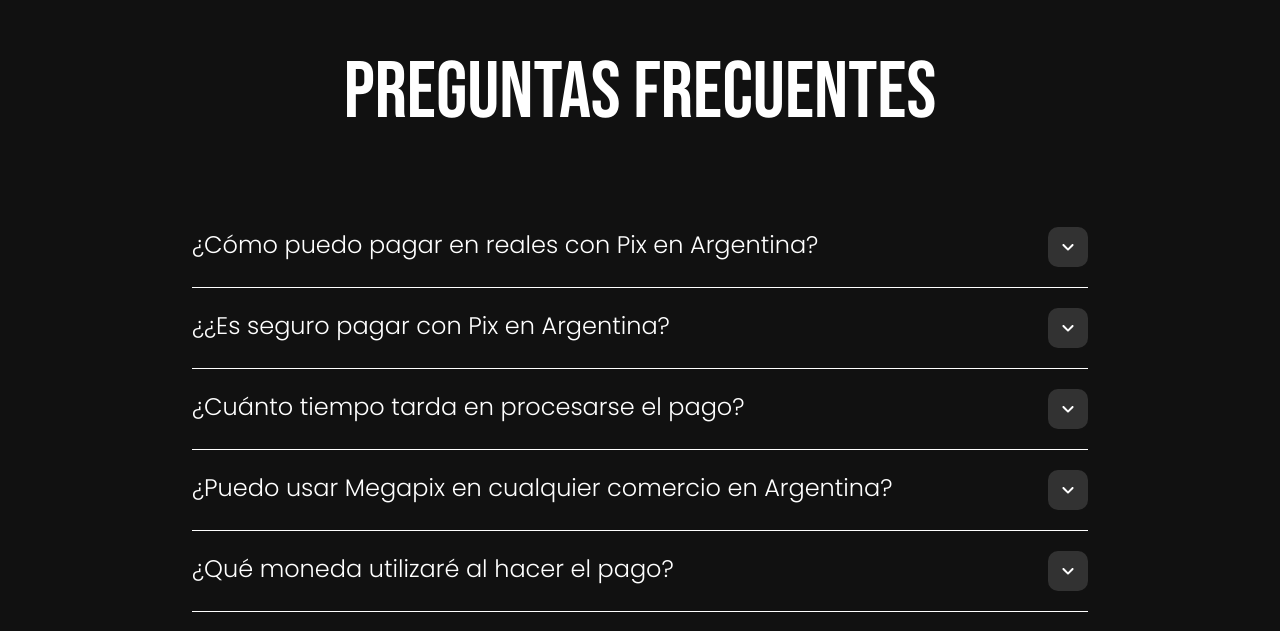
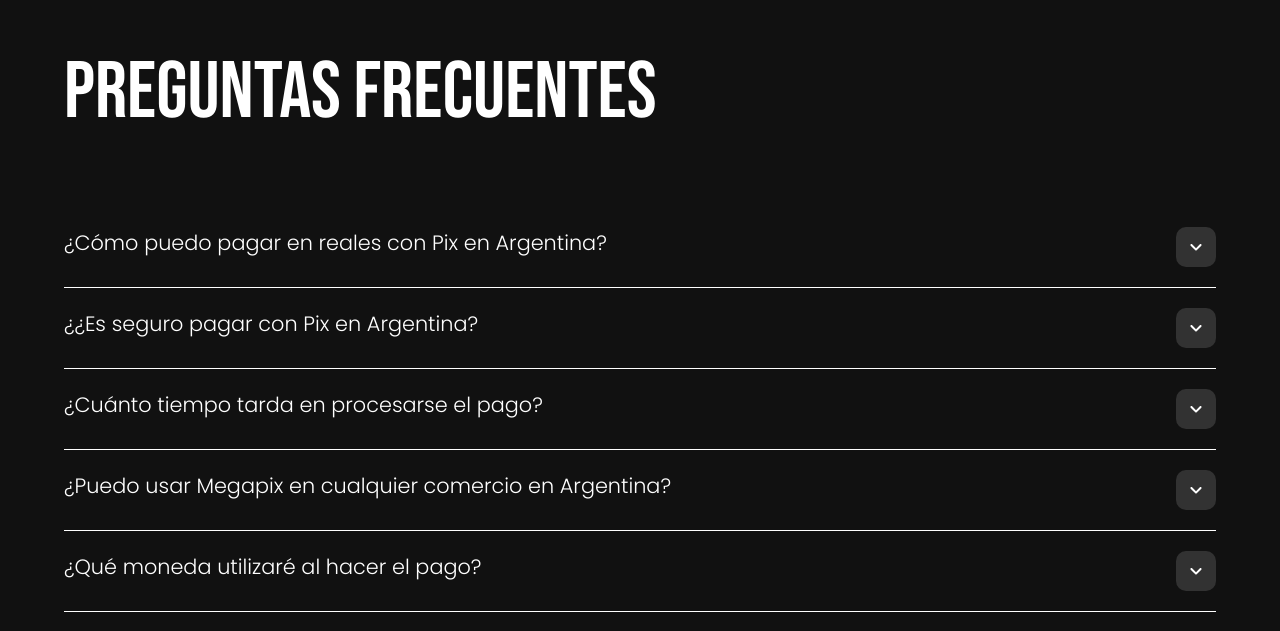
Before and after one commit to MariaBelenCaporale/Megapix, a React (Vite) app: page / in a window 1280 px wide. Shown: the part 5394-6025 px from the top of the page. Built offline with nearby package versions, Linux system fonts and the light colour scheme; no server answers.

Commit message:
responsive qa

```diff
--- a/src/screens/SectionSeven/styles.css
+++ b/src/screens/SectionSeven/styles.css
@@ -102,7 +102,7 @@
         border-radius: 5px;
     }
     .question {
-        align-items: flex-start;
+        align-items: center;
         padding: 20px 0px;
     }
     .ask {
@@ -121,6 +121,9 @@
     .containerSecSeven {
         justify-content: center;
     }
+    .containerAsk {
+        height: auto;
+    }
 
 }
 @media (min-width: 577px) and (max-width: 768px) {
@@ -132,10 +135,13 @@
         width: 90%;
     }
     .questionText {
-        font-size: .7em;
+        font-size: 1em;
         font-weight: 400;
         width: 80%;
         font-family: "Poppins-Regular", sans-serif;
+    }
+    .responseText {
+        font-size: .9em;
     }
     .containerSecSeven {
         justify-content: center;
@@ -150,13 +156,52 @@
     .ask {
         width: 90%;
     }
-    .question p {
+    .questionText {
         font-size: 1em;
         font-weight: 400;
         width: 80%;
         font-family: "Poppins-Regular", sans-serif;
     }
+    .responseText {
+        font-size: .9em;
+    }
     .containerSecSeven {
         justify-content: center;
     }
 }
+@media (min-width: 993px) and (max-width: 1400px) {
+    .titleSeven {
+        font-size: 5em;
+        width: 90%;
+    }
+    .ask {
+        width: 90%;
+    }
+    .questionText {
+        font-size: 1.3em;
+    }
+    .responseText {
+        font-size: 1.1em;
+    }
+    .containerSecSeven {
+        justify-content: center;
+    }
+}
+@media (min-width: 1401px) {
+    .titleSeven {
+        font-size: 6em;
+        width: 90%;
+    }
+    .ask {
+        width: 90%;
+    }
+    .questionText {
+        font-size: 1.3em;
+    }
+    .responseText {
+        font-size: 1.1em;
+    }
+    .containerSecSeven {
+        justify-content: center;
+    }
+}
```
